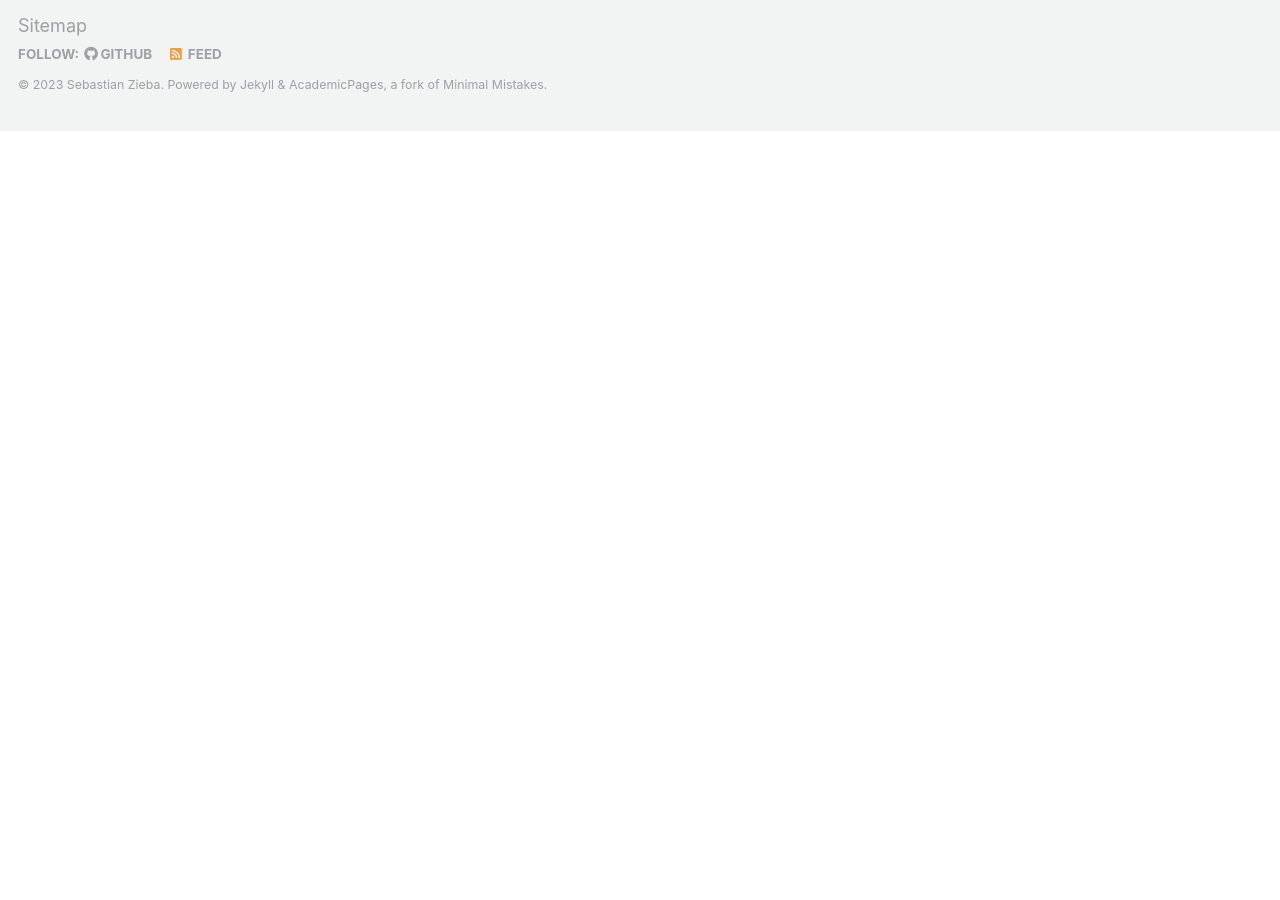
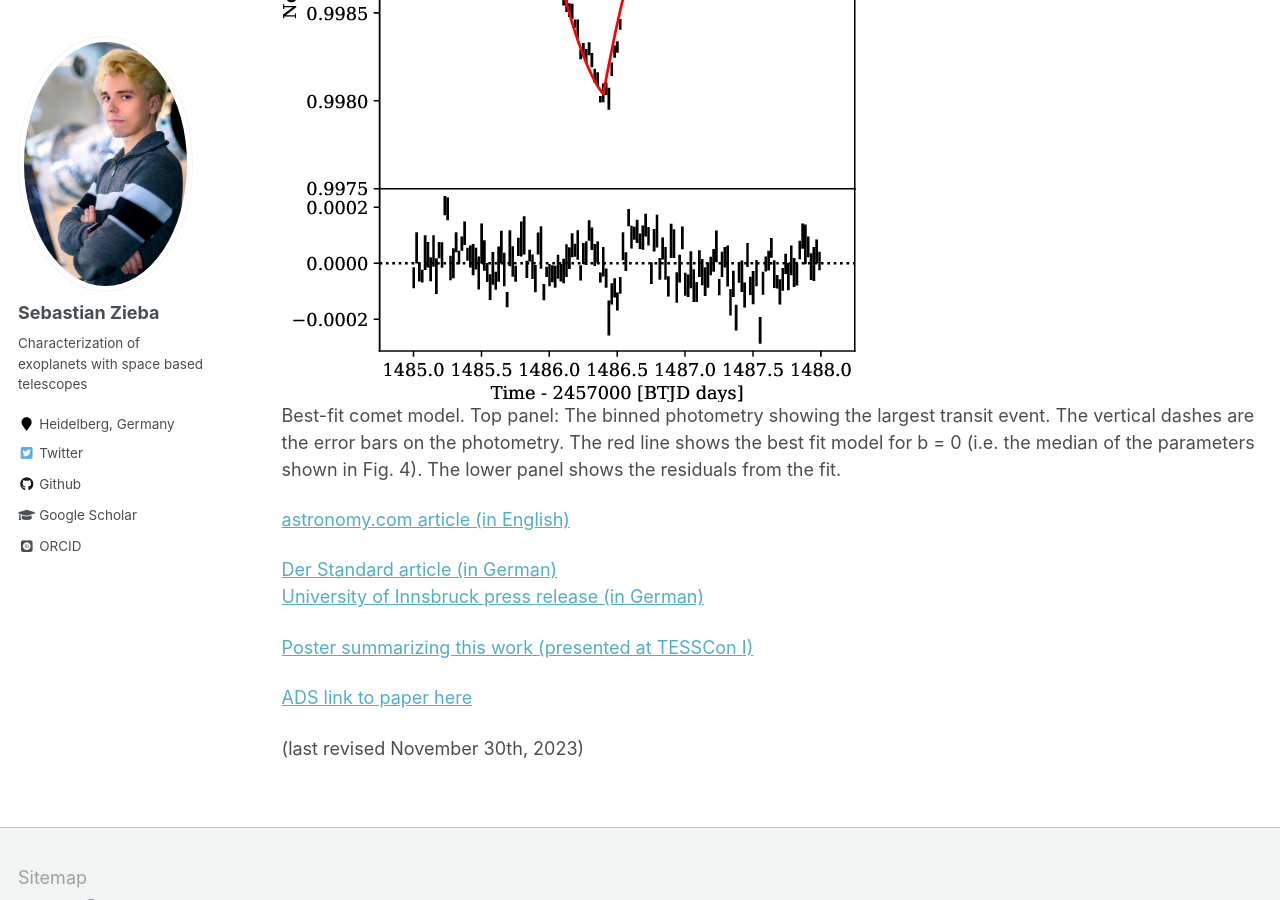
Before and after one commit to sebastian-zieba/sebastian-zieba.github.io, a Jekyll site: the page built from _pages/publications.md, in a window 1280 px wide and 900 px high, scrolled down 3010 px. Built offline with Jekyll 4.4.1, drawn with Linux system fonts in a browser that asks for light colours; some web fonts are replaced; before the commit the page ends 3141 px from its top, so only the background shows below that.

Commit message:
add figure of exocomet

```diff
--- a/_pages/publications.md
+++ b/_pages/publications.md
@@ -18,8 +18,8 @@ https://ui.adsabs.harvard.edu/user/libraries/1ryuxALvQN2rWE-86p4lCQ)
 ----------------------------------------------------------------------------
 
 This artist’s concept shows what the hot rocky exoplanet TRAPPIST-1 c could look like based on this work.
+![artist impression of TRAPPIST-1 c](/images/stsci-01h2tjpnhw1319q5kgct205kex.webp)
 *Credits: NASA, ESA, CSA, Joseph Olmsted (STScI)*
-![artist impression of TRAPPIST-1 c](/images/stsci-01h2tjpnhw1319q5kgct205kex.webp)
 
 Check out the press releases to this work:
 [NASA press release](https://www.nasa.gov/universe/webb-rules-out-thick-carbon-dioxide-atmosphere-for-rocky-exoplanet/)
@@ -65,6 +65,9 @@ In this work, we analysed Spitzer and Kepler observations to analyse the lava pl
 2019: Transiting exocomets detected in broadband light by TESS in the β Pictoris system
 ---------------------------------------------------------------------------------------
 
+![exocomet](/images/exocomet_fig.png)
+Best-fit comet model. Top panel: The binned photometry showing the largest transit event. The vertical dashes are the error bars on the photometry. The red line shows the best fit model for b = 0 (i.e. the median of the parameters shown in Fig. 4). The lower panel shows the residuals from the fit.
+
 [astronomy.com article (in English)](https://www.astronomy.com/science/tess-spots-its-first-exocomet-around-one-of-the-skys-brightest-stars/)
 
 [Der Standard article (in German)](https://www.derstandard.de/story/2000103698443/tiroler-student-entdeckte-drei-exokometen-um-den-stern-beta-pictoris)
```
Also changed, not shown: images/exocomet_fig.png (added).
